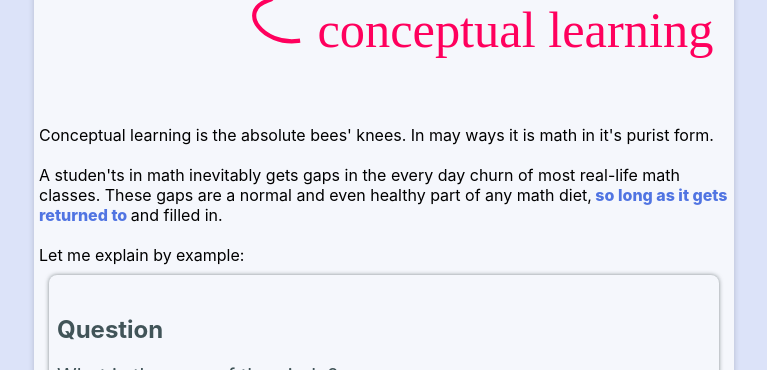
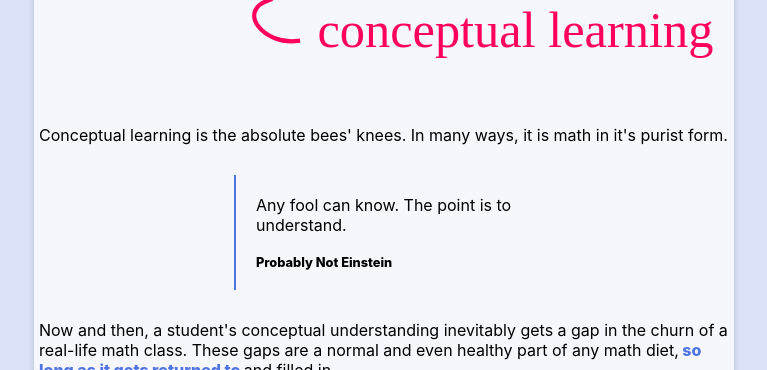
Before and after one commit to 4estnaylor/v8_trig_tutor, a Next.js app: page /strategy/conceptual in a window 1280 px wide. Shown: the part 760-1130 px from the top of the page, without its empty margins (256-1023 px from the left). Built offline with nearby package versions, Linux system fonts and the light colour scheme; no server answers.

Commit message:
tidied up conceptual page

```diff
--- a/pages/strategy/conceptual.tsx
+++ b/pages/strategy/conceptual.tsx
@@ -5,6 +5,7 @@ import Link from 'next/link';
 import React, { useState } from 'react';
 import styled from 'styled-components';
 import cl from '../../colors';
+import Gap from '../../components/Gaps/Gap';
 import IntegerAnswerQuestion from '../../components/Inputs/IntegerAnswerQuestion';
 import MultipleChoiceQuestion, {
   AnswerState,
@@ -52,19 +53,26 @@ const conceptual = () => {
           height={1000}
           alt="bee's knees"
         />
+
         <P>
-          Conceptual learning is the absolute bees' knees. In may ways it is
+          Conceptual learning is the absolute bees' knees. In many ways, it is
           math in it's purist form.
-          <br /> <br />A studen'ts in math inevitably gets gaps in the every day
-          churn of most real-life math classes. These gaps are a normal and even
-          healthy part of any math diet,
+          <Gap height={30} />
+          <EinsteinQuote>
+            Any fool can know. The point is to understand.
+            <ByLine>Probably Not Einstein</ByLine>
+          </EinsteinQuote>
+          <Gap height={30} />
+          Now and then, a student's conceptual understanding inevitably gets a
+          gap in the churn of a real-life math class. These gaps are a normal
+          and even healthy part of any math diet,
           <span style={{ color: cl.getHSL(cl.purple), fontWeight: 800 }}>
             {' '}
             so long as it gets returned to{' '}
           </span>{' '}
           and filled in.
           <br /> <br />
-          Let me explain by example:
+          Let me make a distinction by example:
           {/* Conceptual learning in math is about understanding how and why things
           are true. It is not a s peries of steps to find a missing value, but a
           logical understanding of something.
@@ -123,8 +131,8 @@ const conceptual = () => {
           </ContinuePrompts>
           <HiddenSection $isvisible={questionOneAnswerState === 'correct'}>
             <CircleAreaAnswer>
-              Maybe a typical math student, like me, upon seeing this question
-              thinks something like:
+              Maybe like me, upon seeing this question, you think something
+              along the lines of:
               <br />
               <br />
               <StudentThoughts>
@@ -137,13 +145,21 @@ const conceptual = () => {
             </CircleAreaAnswer>
             <br />
             <br />
-            We are not demonstrating conceptual learning in answering the
-            question this way. We are showing the technical ability to use an
+            We are <span style={{ fontWeight: 800 }}>not really</span>{' '}
+            demonstrating conceptual learning in answering the question this
+            way. Instead, we are only showing the technical ability to use an
             equation.
             <br />
             <br />
-            Imagine a different scenario. Your grandmother says you've got it
-            all wrong. She says the area of a circle is,
+            <Alert severity="info">
+              That's not a bad thing by the way! Being able to solve problems
+              technically, step-by-step, algorithm is the well earned fruit of
+              conceptual understanding.
+            </Alert>
+            <br />
+            <br />
+            Imagine a different scenario now. Your grandmother says you've got
+            it all wrong. She says the area of a circle is actually,
             <br />
             <br />
             <EquationContainer>
@@ -182,18 +198,18 @@ const conceptual = () => {
             <EinsteinQuote>
               You do not really understand something unless you can explain it
               to your grandmother.
-              <ByLine>Probably Not Einstein</ByLine>
+              <ByLine>Again, Probably Not Einstein</ByLine>
             </EinsteinQuote>
             <br />
             <br />
             <Alert severity="warning">
-              This quote, like so many others quotes regularly attributed to
-              Einstein, was probably not actually said by him. Still a good
-              quote though!
+              These quotes, like so many others regularly attributed to
+              Einstein, were probably not actually said by him. Still good
+              quotes though!
               <br />
               <br />I double-checked with the Ultimate Quotable Einstein
               published by Princeton University Press which also cannot verify
-              any source for this particular quote.
+              any source for these particular quotes.
             </Alert>
             <br />
             <br />
@@ -345,7 +361,8 @@ const EinsteinQuote = styled.div`
   flex-direction: column;
   border-left: 2px solid ${cl.getHSL(cl.purple)};
   margin-top: 0px;
-  margin-left: 10px;
+  margin-left: auto;
+  margin-right: auto;
   max-width: 300px;
   gap: 20px;
   /* background-color: ${cl.getHSLA(cl.purple, 0.05)}; */
```
